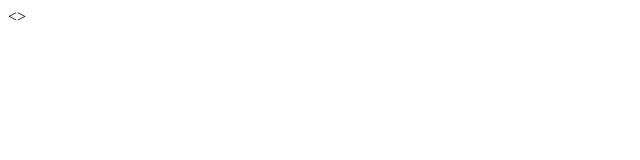
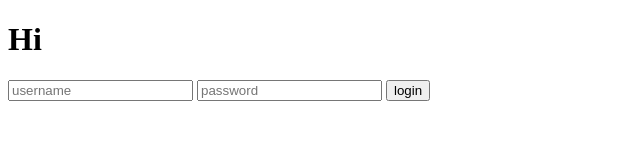
Before and after one commit to nanxinjin/CS408-Project, a website: page loginPage.html in a window 1280 px wide. Shown: the whole page, without its empty margins (0-640 px from the left). Drawn offline with Linux system fonts and the light colour scheme.

Commit message:
basic format

```diff
--- a/loginPage.html
+++ b/loginPage.html
@@ -1,9 +1,19 @@
 <!DOCTYPE html>
-<html>
-<head>
-	<title>CS408 Log in</title>
-	<meta charset = "utf-8" />
-</head>
+<html lang="en">
+	<head>
+		<title>CS408 Log in</title>
+		<meta charset = "utf-8" />
+	</head>
 
-<body>
-  <>
+	<body>
+		<div class="container">
+		<h1>Hi</h1>
+			<form class="form">
+			<input type="text" placeholder="username">
+			<input type="text" placeholder="password">
+			<button type="submit" id="login_button">
+			login</button>
+			</form>
+		</div>
+	</body>
+</html>
```
